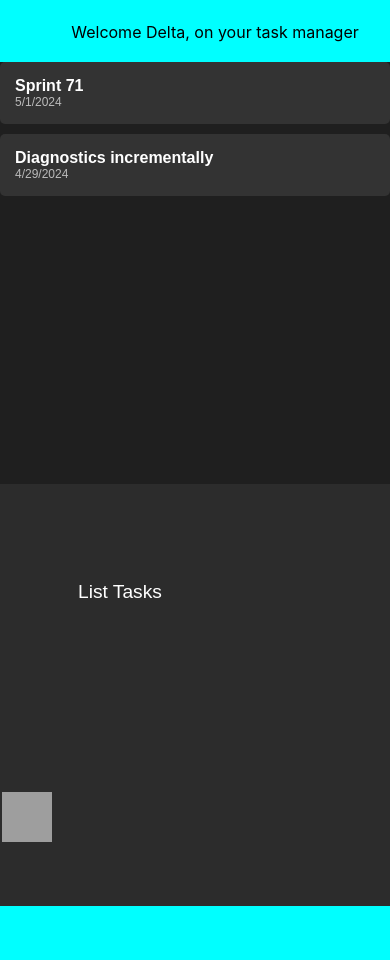
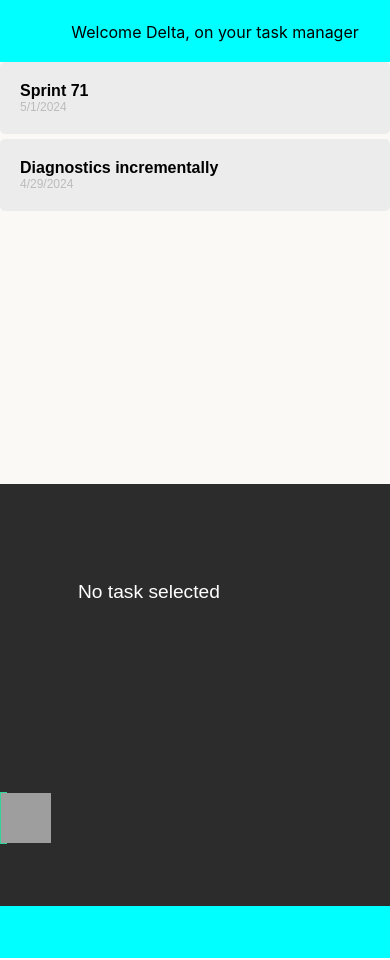
Before and after one commit to pankajb23/react102, a React (Create React App) app: page / in a window 390 px wide. Built offline with nearby package versions, Linux system fonts and the light colour scheme; grey boxes are pictures that could not be loaded.

Commit message:
working tasks | subtasks | add subtasks

```diff
--- a/src/css/WelcomePage.css
+++ b/src/css/WelcomePage.css
@@ -89,22 +89,25 @@
     position:sticky;
     bottom: 0;
     left: 0;
-    padding: 2px;
-    background-color: transparent;
+    padding: 1px;
+    background-color: #34D399;
     display: flex;
     justify-content: flex-start;
     align-items: flex-end;
     transition: background-color 0.3s ease-in-out;
+    width: 5px;
   }
 
   .floating-plus-container:hover {
-    background-color: rgba(0, 0, 0, 0.1); /* Light background on hover */
+    background-color: black; /* Light background on hover */
+    max-width: 10px;
+    transition: opacity 0.3s ease-in-out;
   }
 
   /* Floating Plus button image */
   .floating-plus-img {
-    max-width: 7px;
-    max-height: 7px;
+    max-width: 5px;
+    max-height: 5px;
     cursor: pointer;
     object-fit: cover;
     opacity: 0;
@@ -116,7 +119,10 @@
   }
 
   .floating-plus-img:hover {
-    opacity: 0.8; /* Slight opacity change on hover */
+    opacity: 0.4; /* Slight opacity change on hover */
+    max-width: 10px;
+    max-height: 10px;
+    transition: opacity 0.3s ease-in-out;
   }
 
   /* Modal styles */
--- a/src/css/task.css
+++ b/src/css/task.css
@@ -88,8 +88,8 @@
   .add-sub-task{
     margin-top: 20px;
     width: 10%;
-    height: clamp(50px, 10%, 100px);
-    border:#dfff6b;
+    height: max(70px, 20%);
+    background-color: #34D399;
     border-radius: 2px;
     border-style: hidden;
   }
--- a/src/css/tasklist.css
+++ b/src/css/tasklist.css
@@ -9,8 +9,8 @@
   }
 
   .task-list {
-    width: 30%;
-    background-color: #1f1f1f;
+    width: 25%;
+    background-color: #FAF9F6;
     overflow-y: auto;
     border-right: 2px solid #444;
     float: left;
@@ -19,7 +19,7 @@
   }
 
   .task-details {
-    width: 70%;
+    width: 75%;
     background-color: #2c2c2c;
     color: #fff;
     overflow-y: auto;
@@ -28,17 +28,17 @@
   }
 
   .task-list-item {
-    background-color: #333;
-    color: #fff;
-    margin-bottom: 10px;
-    padding: 15px;
+    background-color: #ECECEC;
+    color: black;
+    margin-bottom: 5px;
+    padding: 20px;
     cursor: pointer;
     border-radius: 5px;
     transition: background-color 0.3s;
   }
 
   .task-list-item.selected {
-    background-color: #555;
+    background-color: #7a7979;
   }
 
   .task-list-item:hover {
--- a/src/js/Task.js
+++ b/src/js/Task.js
@@ -18,6 +18,14 @@ export default function Task({ task, onDeleteTask, onDeleteSubtask, onToggleSubt
     const [subTasks, setSubTasks] = useState(task.subtasks);
     const [selectedColor, setSelectedColor] = useState(task.colorCode); // Default color is white
     const [textArea, setTextArea] = useState(task.description);
+    console.log("Selected task " + task.id + "\t" + task.name + "\t" + task.createdBy + "\t" + subTasks +"\t"+ JSON.stringify(task));
+
+    useEffect(() => {
+        console.log("About to set subtasks again " + JSON.stringify(task.subtasks));
+        setSubTasks(task.subtasks);
+        setSelectedColor(task.colorCode);
+        setTextArea(task.textArea);
+    }, [task]);
 
     const closeModal = () => {
         setIsModalOpen(false);
@@ -102,7 +110,6 @@ export default function Task({ task, onDeleteTask, onDeleteSubtask, onToggleSubt
                 />
             </div>
             {/* Rendering subtasks */}
-            {subTasks && subTasks.length > 0 && (
             <div className="subtask-list">
                 {subTasks.map((subtask) => (
                     <Subtask
@@ -113,7 +120,6 @@ export default function Task({ task, onDeleteTask, onDeleteSubtask, onToggleSubt
                     />
                 ))}
             </div>
-            )}
             <div>
                 {isModalOpen && <SubTaskModal onClose={closeModal} onAddSubTask={handleAddSubTask} />}
                 {!isModalOpen &&
--- a/src/js/WelcomePage.js
+++ b/src/js/WelcomePage.js
@@ -28,7 +28,6 @@ const taskList = [
             { id: 3, name: "Fix navigation issues", description: "Handle onChange in forms", createdAt: "2024-04-29", dueDate: "2024-05-03", isCompleted: false },
         ],
     },
-    // Add more tasks as needed
 ];
 
 export default function TaskLayout() {
@@ -39,6 +38,7 @@ export default function TaskLayout() {
 
     const handleTaskClick = (task) => {
         setSelectedTask(task);
+
         setShowWelcomePage(false); // Hide the welcome page when a task is selected
     };
 
@@ -95,7 +95,6 @@ export default function TaskLayout() {
     if (showWelcomePage) {
         return (<div><WelcomePage onContinue={() => setShowWelcomePage(false)} /></div>);
     } else {
-        console.log("allTasks " + tasks.length)
         return (
             <div className="container">
                 <div className="heading">Welcome Delta, on your task manager</div>
@@ -120,14 +119,17 @@ export default function TaskLayout() {
                                 onDeleteTask={handleDeleteTask}
                                 onDeleteSubtask={handleDeleteSubtask}
                                 onToggleSubtaskComplete={handleToggleSubtaskComplete}
-                            />) : <div className="details-placeholder"><p>    List Tasks</p></div>}
+                            />) : <div className="details-placeholder"><p>    No task selected </p></div>
+                            }
                     </div>
                 </div>
                 {/* Modal pop-up for adding a new task */}
                 {isModalOpen && <TaskModal onClose={closeModal} onAddTask={handleAddTask} />}
-
                 <div className="floating-plus-container">
-                    <img src={plusImage} alt="Add Task" className="floating-plus-sign" onClick={openModal} style={{ width: "50px", height: "50px", objectFit: "cover" }}></img>
+                    <img src={plusImage} alt="Add Task"
+                        className="floating-plus-sign"
+                        onClick={openModal}
+                        style={{ width: "50px", height: "50px", objectFit: "cover" }}/>
                 </div>
             </div>);
     }
```
Also changed, not shown: 1 other file (tests, documents, lock files or other folders). Lines whose indentation alone changed are shown as unchanged.
